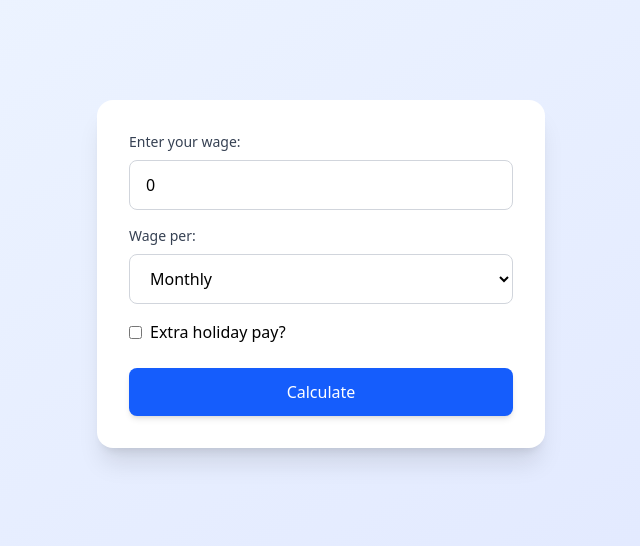
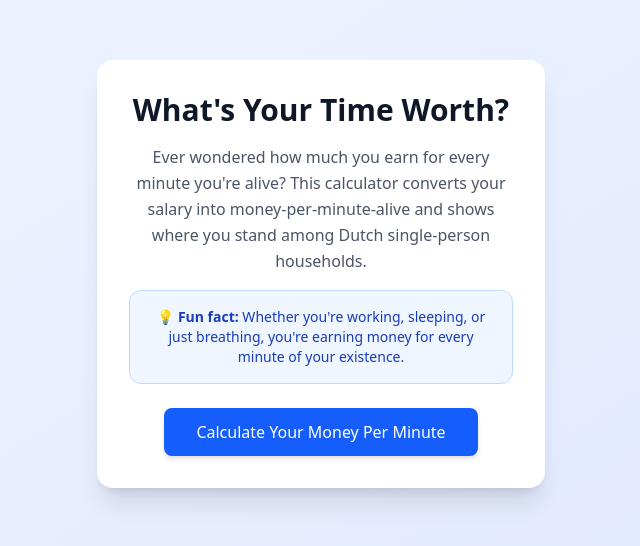
Before and after one commit to mees-/boffie, a React (Vite) app: page / in a window 1280 px wide. Shown: the part 126-672 px from the top of the page, without its empty margins (319-959 px from the left). Built offline with nearby package versions, Linux system fonts and the light colour scheme; no server answers.

Commit message:
Add intro

```diff
--- a/src/App.tsx
+++ b/src/App.tsx
@@ -1,5 +1,5 @@
 import { useEffect, useMemo } from "react"
-import { Routes, Route, useNavigate, useLocation } from "react-router-dom"
+import { Routes, Route, useNavigate, useLocation, Link } from "react-router-dom"
 import { useForm } from "react-hook-form"
 import { useIncomePercentile } from "./cbs-income-distribution"
 import { plausible } from "./plausible"
@@ -22,10 +22,40 @@ function App() {
     <div className="min-h-screen bg-gradient-to-br from-blue-50 to-indigo-100 flex items-center justify-center p-4">
       <main className="bg-white rounded-2xl shadow-xl p-8 max-w-md w-full">
         <Routes>
-          <Route path="/" element={<WageForm />} />
+          <Route path="/" element={<Intro />} />
+          <Route path="/calculate" element={<WageForm />} />
           <Route path="/results" element={<Results />} />
         </Routes>
       </main>
+    </div>
+  )
+}
+
+function Intro() {
+  return (
+    <div className="text-center space-y-6">
+      <div className="space-y-4">
+        <h1 className="text-3xl font-bold text-gray-900">What's Your Time Worth?</h1>
+
+        <p className="text-gray-600 leading-relaxed">
+          Ever wondered how much you earn for every minute you're alive? This calculator converts your salary into
+          money-per-minute-alive and shows where you stand among Dutch single-person households.
+        </p>
+
+        <div className="bg-blue-50 rounded-xl p-4 border border-blue-200">
+          <p className="text-sm text-blue-800">
+            💡 <strong>Fun fact:</strong> Whether you're working, sleeping, or just breathing, you're earning money for
+            every minute of your existence.
+          </p>
+        </div>
+      </div>
+
+      <Link
+        to="/calculate"
+        className="inline-block bg-blue-600 hover:bg-blue-700 text-white font-medium py-3 px-8 rounded-lg transition-colors duration-200 shadow-md hover:shadow-lg"
+      >
+        Calculate Your Money Per Minute
+      </Link>
     </div>
   )
 }
```
